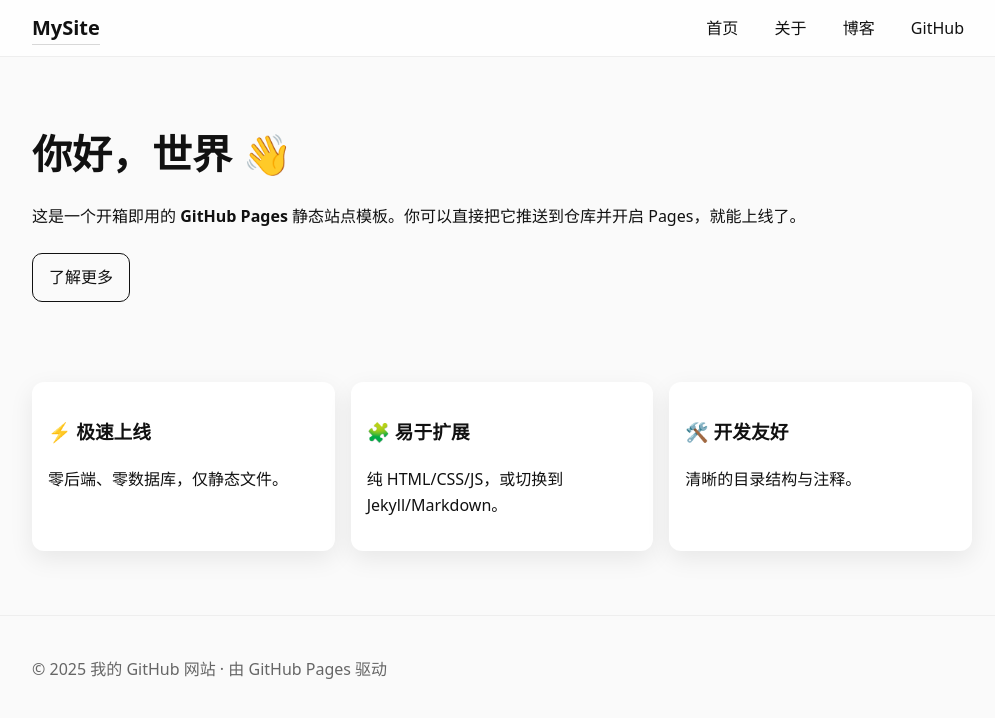
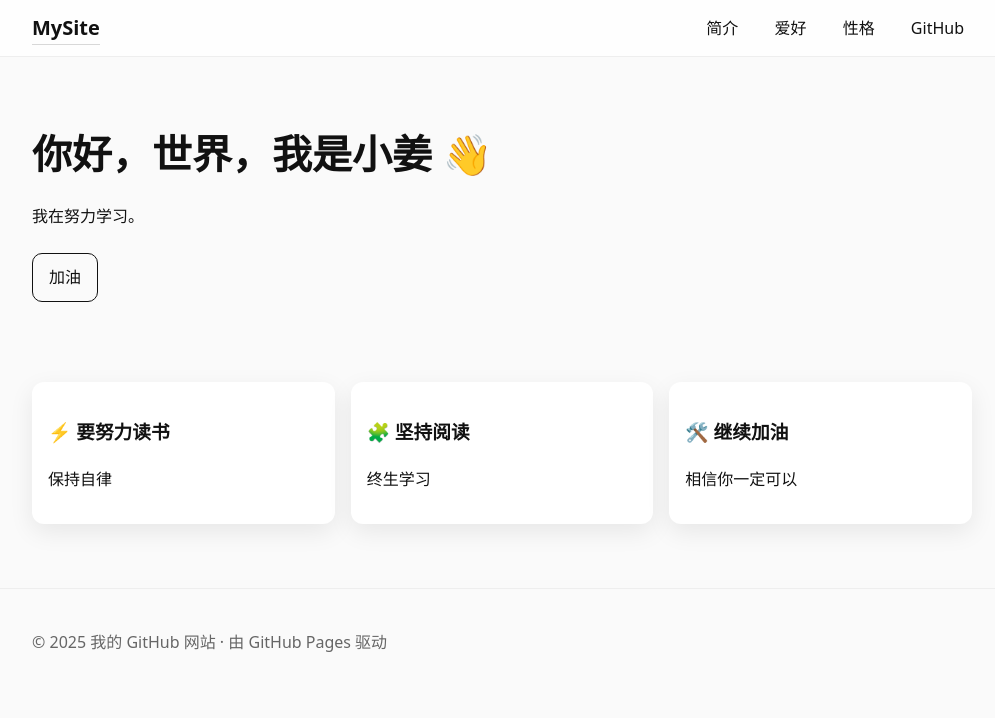
Before and after one commit to jiang-xinrui/jiang-xinrui.github.io, a plain HTML site: page index.html in a window 1280 px wide. Shown: the whole page, without its empty margins (138-1133 px from the left). Drawn offline with Linux system fonts and the light colour scheme.

Commit message:
Update index.html

```diff
--- a/index.html
+++ b/index.html
@@ -3,8 +3,8 @@
 <head>
   <meta charset="utf-8">
   <meta name="viewport" content="width=device-width, initial-scale=1">
-  <title>我的 GitHub 网站</title>
-  <meta name="description" content="这是一个使用 GitHub Pages 搭建的个人网站模板。">
+  <title>姜欣睿的小网站</title>
+  <meta name="description" content="这是一个关于我的介绍">
   <link rel="stylesheet" href="assets/css/style.css">
 </head>
 <body>
@@ -12,9 +12,9 @@
     <div class="container">
       <a class="brand" href="./">MySite</a>
       <nav class="nav">
-        <a href="./">首页</a>
-        <a href="about.html">关于</a>
-        <a href="blog.html">博客</a>
+        <a href="./">简介</a>
+        <a href="about.html">爱好</a>
+        <a href="blog.html">性格</a>
         <a href="https://github.com/" target="_blank" rel="noopener">GitHub</a>
       </nav>
     </div>
@@ -22,23 +22,23 @@
 
   <main class="container">
     <section class="hero">
-      <h1>你好，世界 👋</h1>
-      <p>这是一个开箱即用的 <strong>GitHub Pages</strong> 静态站点模板。你可以直接把它推送到仓库并开启 Pages，就能上线了。</p>
-      <a class="btn" href="about.html">了解更多</a>
+      <h1>你好，世界，我是小姜 👋</h1>
+      <p>我在努力学习。</p>
+      <a class="btn" href="about.html">加油</a>
     </section>
 
     <section class="features">
       <article class="card">
-        <h3>⚡️ 极速上线</h3>
-        <p>零后端、零数据库，仅静态文件。</p>
+        <h3>⚡️ 要努力读书</h3>
+        <p>保持自律</p>
       </article>
       <article class="card">
-        <h3>🧩 易于扩展</h3>
-        <p>纯 HTML/CSS/JS，或切换到 Jekyll/Markdown。</p>
+        <h3>🧩 坚持阅读</h3>
+        <p>终生学习</p>
       </article>
       <article class="card">
-        <h3>🛠️ 开发友好</h3>
-        <p>清晰的目录结构与注释。</p>
+        <h3>🛠️ 继续加油</h3>
+        <p>相信你一定可以</p>
       </article>
     </section>
   </main>
```
